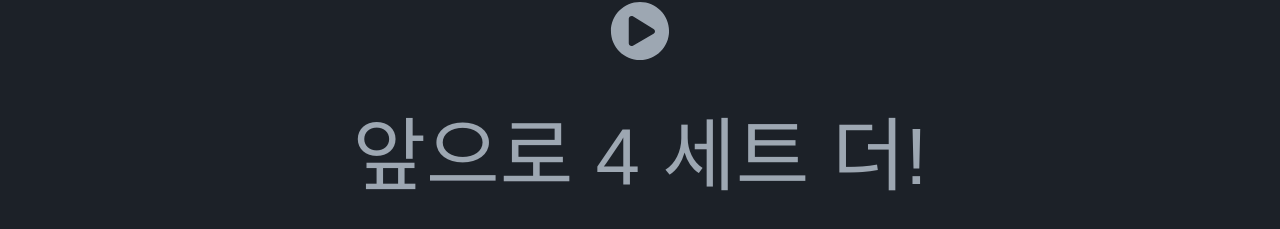
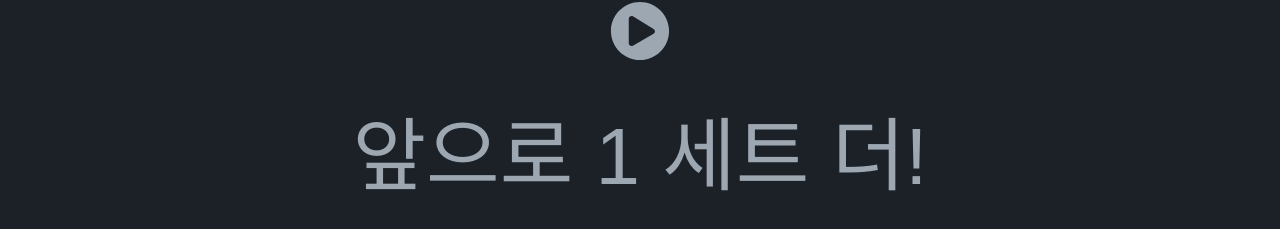
Before and after one commit to kaehehehe/my-pomodoro, a React (Create React App) app: page / in a window 1280 px wide. Shown: the part 375-604 px from the top of the page. Built offline with nearby package versions, Linux system fonts and the light colour scheme; the HTML template or start-up script is replaced by a standard one; a web font is replaced by a local one.

Commit message:
✨feat: 목표 횟수를 달성 시 confetti가 나타나도록 구현

```diff
--- a/package.json
+++ b/package.json
@@ -7,6 +7,7 @@
     "@testing-library/react": "^11.1.0",
     "@testing-library/user-event": "^12.1.10",
     "react": "^17.0.2",
+    "react-confetti": "^6.0.1",
     "react-dom": "^17.0.2",
     "react-icons": "^4.3.1",
     "react-scripts": "4.0.3",
--- a/src/App.jsx
+++ b/src/App.jsx
@@ -6,17 +6,20 @@ import { ThemeProvider } from 'styled-components';
 import { lightTheme, darkTheme, GlobalStyles } from './styles/theme';
 import SettingBtn from './components/SettingBtn';
 import SettingMenu from './components/SettingMenu';
+import Completed from './components/Completed';
 export const GlobalContext = createContext(null);
 
 const App = () => {
   const [theme, setTheme] = useState('dark');
   const [showMenu, setShowMenu] = useState(false);
-  const [times, setTimes] = useState(4);
+  const [times, setTimes] = useState(1);
+  const [confetti, setConfetti] = useState(false);
 
   return (
     <ThemeProvider theme={theme === 'dark' ? darkTheme : lightTheme}>
       <GlobalStyles />
-      <GlobalContext.Provider value={{ times, setTimes }}>
+      {confetti && <Completed />}
+      <GlobalContext.Provider value={{ times, setTimes, setConfetti }}>
         <SettingBtn setShowMenu={setShowMenu} showMenu={showMenu} />
         {showMenu && <SettingMenu setShowMenu={setShowMenu} />}
         <Timer />
--- /dev/null
+++ b/src/components/Completed.jsx
@@ -0,0 +1,10 @@
+import React from 'react';
+import Confetti from 'react-confetti';
+
+const Completed = () => {
+  const width = window.innerWidth;
+  const height = window.innerHeight;
+  return <Confetti width={width} height={height} />;
+};
+
+export default Completed;
--- a/src/components/Timer.jsx
+++ b/src/components/Timer.jsx
@@ -24,9 +24,6 @@ const Message = styled.span`
   margin-top: 30px;
   color: ${({ theme }) => theme.mainColor};
   font-size: 80px;
-
-  span {
-  }
 `;
 
 const Timer = () => {
@@ -35,7 +32,7 @@ const Timer = () => {
   const [seconds, setSeconds] = useState('00');
   const [open, setOpen] = useState(false);
   const intervalRef = useRef(null);
-  const { times } = useContext(GlobalContext);
+  const { times, setTimes, setConfetti } = useContext(GlobalContext);
   let TIME = 25 * 60 - 1;
 
   const timer = () => {
@@ -53,6 +50,13 @@ const Timer = () => {
       if (TIME === -1) {
         clearInterval(intervalRef.current);
         intervalRef.current = null;
+        setTimes(times - 1);
+        if (times === 1) {
+          setConfetti(true);
+        }
+        setMinutes('25');
+        setSeconds('00');
+        setIsPaused(true);
       }
     }, 1000);
   };
```
Also changed, not shown: 1 other file (tests, documents, lock files or other folders).
